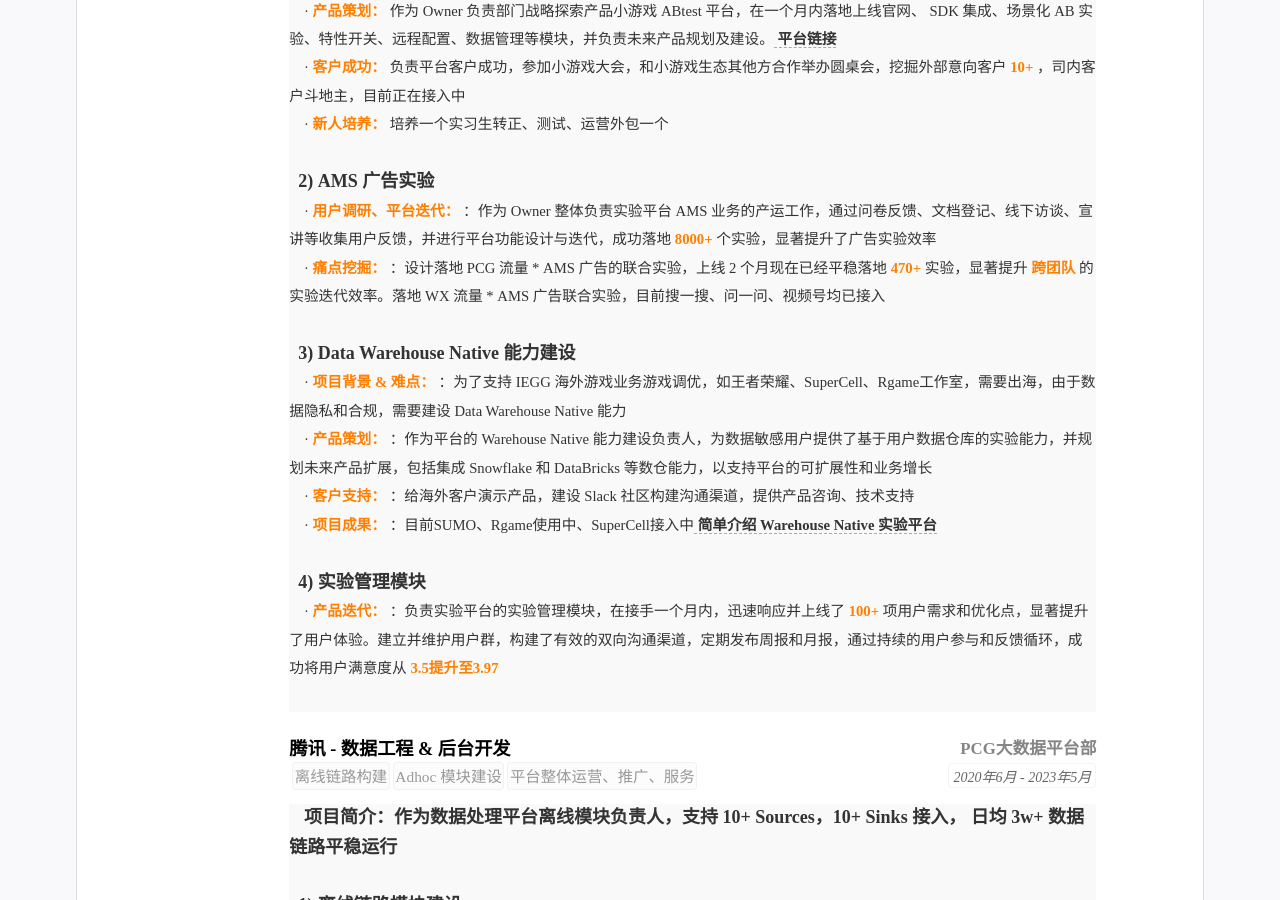
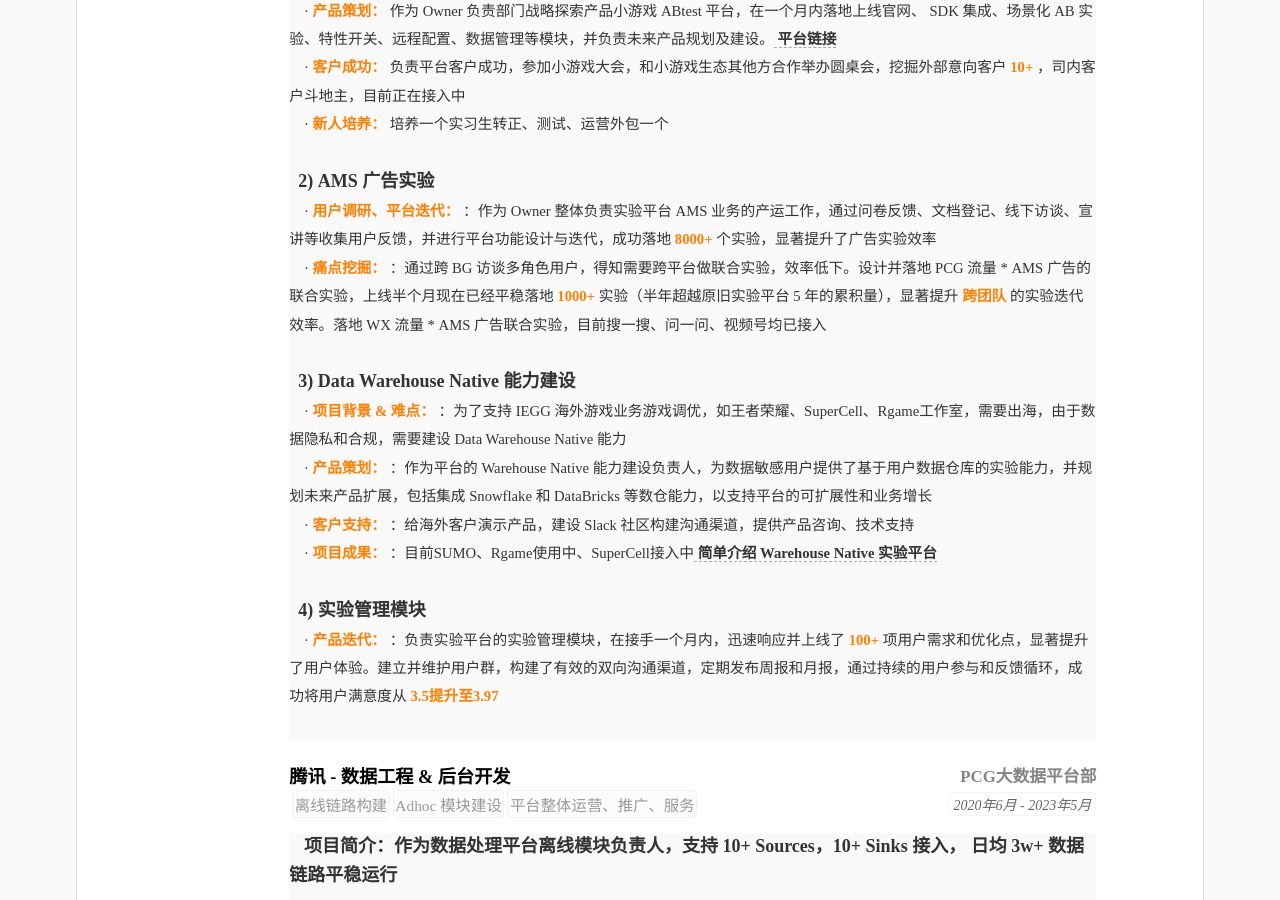
Before and after one commit to kuailexiaoshenxian/cn-wx-cv, a Jekyll site: the page built from index.html, in a window 1280 px wide and 900 px high, scrolled down 846 px. Built offline with Jekyll 4.4.1, drawn with Linux system fonts in a browser that asks for light colours.

Commit message:
Update resume.yml

```diff
--- a/_data/resume.yml
+++ b/_data/resume.yml
@@ -109,7 +109,7 @@ main: #简历主要内容，
             <br>
             <font face="等线"><font size=4><strong> &nbsp 2) AMS 广告实验</strong></font> <br>  &nbsp &nbsp
             · <font color=#FF7F00><strong>用户调研、平台迭代： </strong></font>：作为 Owner 整体负责实验平台 AMS 业务的产运工作，通过问卷反馈、文档登记、线下访谈、宣讲等收集用户反馈，并进行平台功能设计与迭代，成功落地<font color=#FF7F00><strong> 8000+ </strong></font> 个实验，显著提升了广告实验效率 <br> &nbsp &nbsp
-            · <font color=#FF7F00><strong>痛点挖掘： </strong></font>：设计落地 PCG 流量 * AMS 广告的联合实验，上线 2 个月现在已经平稳落地<font color=#FF7F00><strong> 470+ </strong></font>实验，显著提升 <font color=#FF7F00><strong>  跨团队</strong></font> 的实验迭代效率。落地 WX 流量 *  AMS 广告联合实验，目前搜一搜、问一问、视频号均已接入  <br>  &nbsp &nbsp
+            · <font color=#FF7F00><strong>痛点挖掘： </strong></font>：通过跨 BG 访谈多角色用户，得知需要跨平台做联合实验，效率低下。设计并落地 PCG 流量 * AMS 广告的联合实验，上线半个月现在已经平稳落地<font color=#FF7F00><strong> 1000+ </strong></font>实验（半年超越原旧实验平台 5 年的累积量），显著提升 <font color=#FF7F00><strong>  跨团队</strong></font> 的实验迭代效率。落地 WX 流量 *  AMS 广告联合实验，目前搜一搜、问一问、视频号均已接入  <br>  &nbsp &nbsp
             <br>
             <font face="等线"><font size=4><strong> &nbsp 3) Data Warehouse Native 能力建设</strong></font>  <br>  &nbsp &nbsp
             · <font color=#FF7F00><strong>项目背景 & 难点： </strong></font>：为了支持 IEGG 海外游戏业务游戏调优，如王者荣耀、SuperCell、Rgame工作室，需要出海，由于数据隐私和合规，需要建设 Data Warehouse Native 能力<br> &nbsp &nbsp
```
